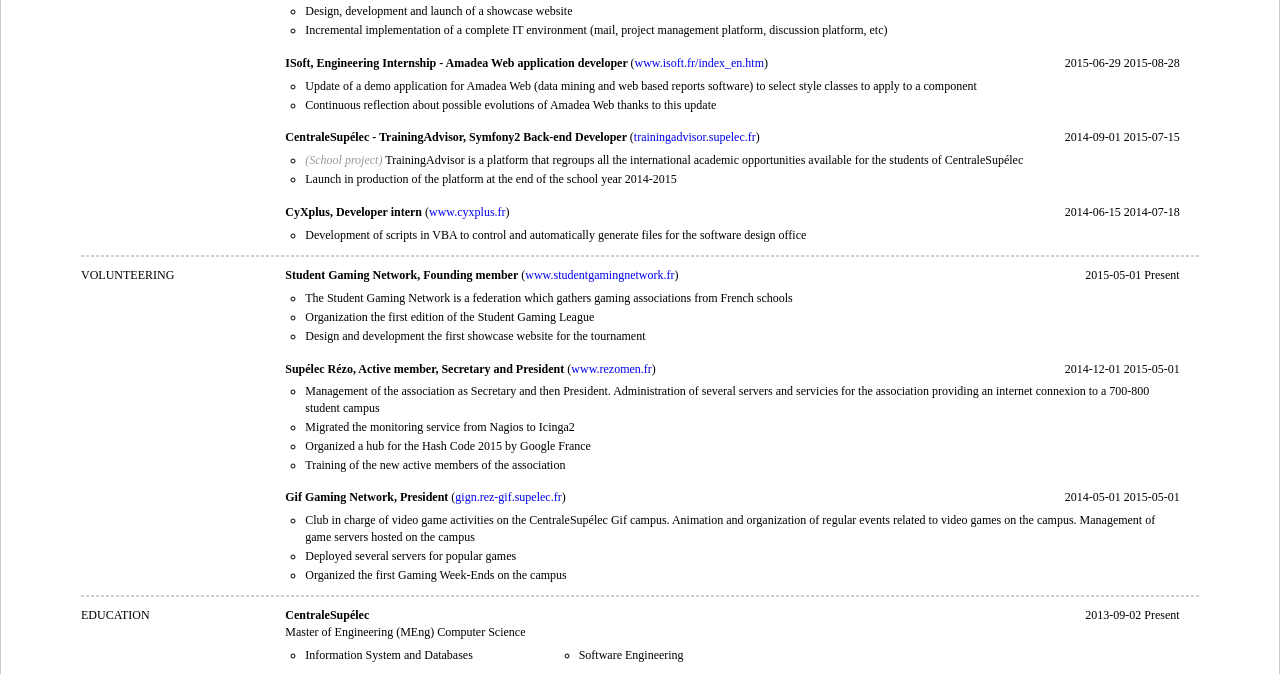
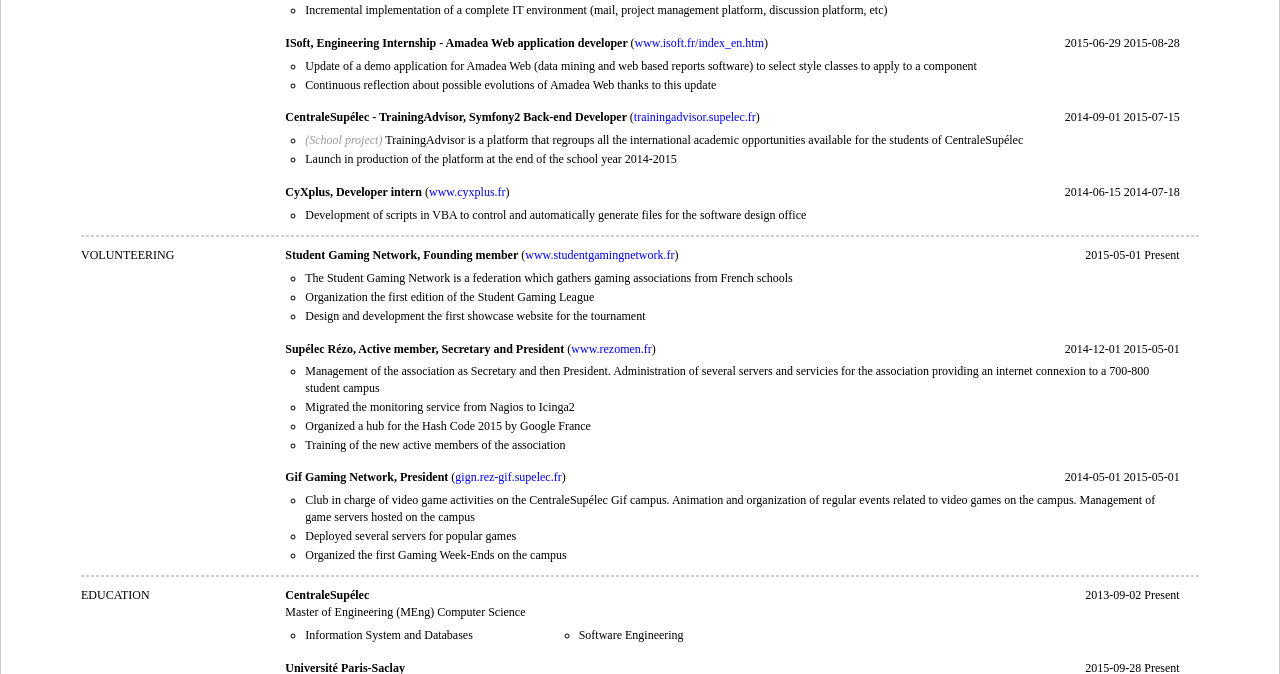
Before and after one commit to BackIsBachus/resume, a plain HTML site: page pdf.html in a window 1280 px wide. Shown: the part 134-808 px from the top of the page. Drawn offline with Linux system fonts and the light colour scheme.

Commit message:
Reduced margin

```diff
--- a/style.css
+++ b/style.css
@@ -23,7 +23,7 @@ a {
 #resume {
     margin: 0 auto;
     max-width: 100%;
-    padding: 30px 80px;
+    padding: 10px 80px;
     background: #fff;
     border: 1px solid #ccc;
     box-shadow: 2px 2px 4px #aaa;
```
